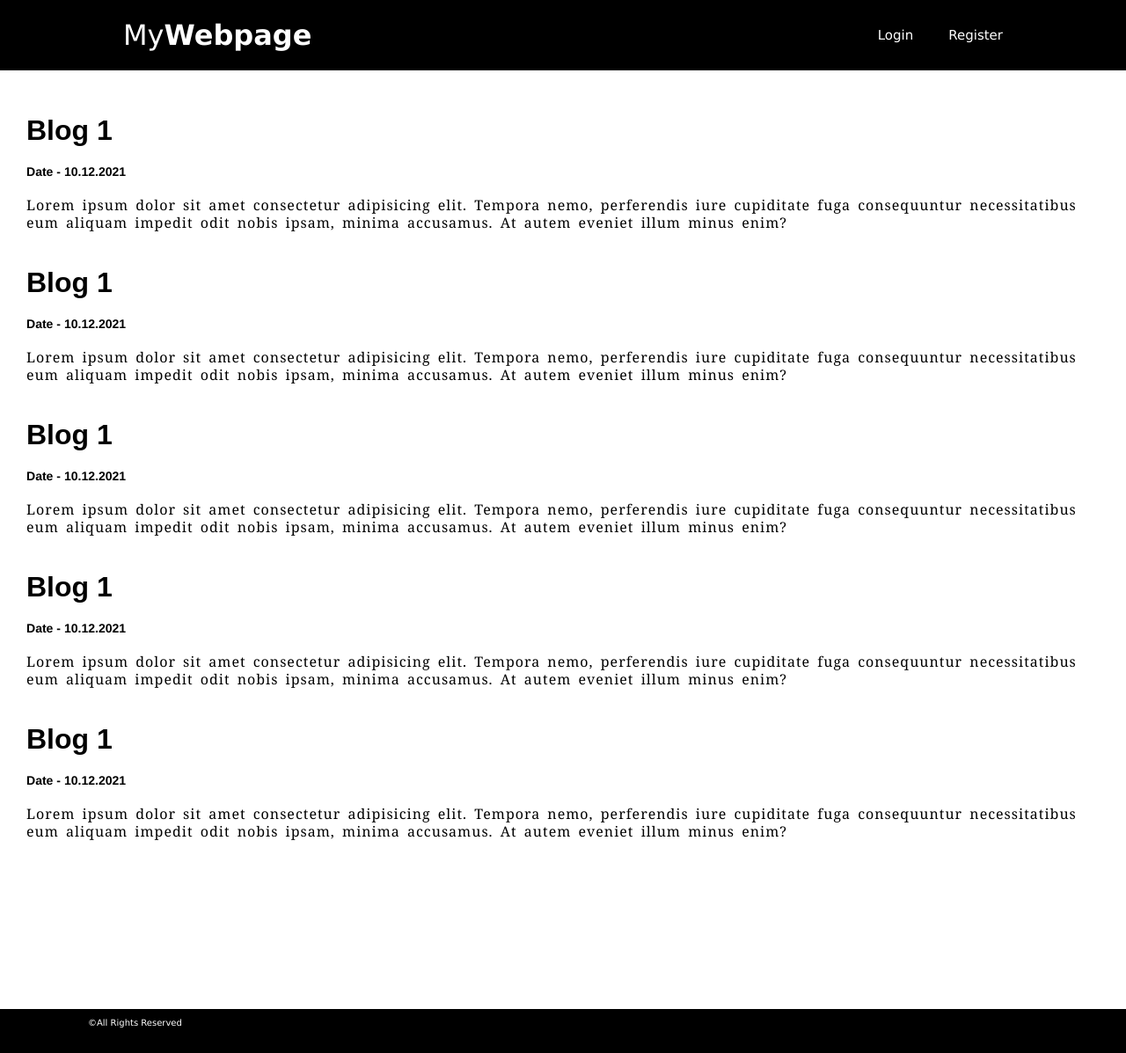
After one commit to Ilyha-deriy/MVC-project, a PHP site: page / in a window 1280 px wide. The commit adds this page. Shown: the whole page at 88% size. Run offline with PHP 8.4, Linux system fonts and the light colour scheme.

Commit message:
added other files, list.php is now layout.php

```diff
--- a/css/style.css
+++ b/css/style.css
@@ -3,6 +3,9 @@
     padding: 0;
     list-style: none;
     text-decoration: none;
+}
+html, body {
+    height: 100%;
 }
 
 a:link, a:visited {
@@ -16,7 +19,13 @@ a:hover {
 
 /* CSS for the list.php */
 .main {
+    min-height: 100%;
+    margin-bottom: -142px;
     margin: 30px 20px 30px 20px;
+}
+.main:after {
+    content: "";
+    display: block;
 }
 
 .article {
@@ -101,3 +110,99 @@ input:focus {
 .image {
     width: 100%;
 }
+
+/* CSS for header.php */
+
+.header{
+    width: 100%;
+    height: 80px;
+    display: block;
+    background-color:black;
+}
+
+.inner_header {
+    width: 1000px;
+    height: 100%;
+    display: block;
+    margin: 0 auto;
+}
+
+.logo_container {
+    height: 100%;
+    display: table;
+    float: left;
+}
+
+.logo_container h1{
+    color: white;
+    height: 100%;
+    display: table-cell;
+    vertical-align: middle;
+    font-family: Verdana, Geneva, Tahoma, sans-serif;
+    font-size: 32px;
+    font-weight: 200;
+}
+
+.logo_container h1 span{
+    font-weight: 800;
+}
+
+.navigation {
+    float: right;
+    height: 100%;
+}
+
+.navigation a{
+    height: 100%;
+    display: table;
+    float: left;
+    padding: 0px 20px;
+}
+
+.navigation a:last-child{
+    padding-right: 0;
+}
+.navigation a li{
+    display: table-cell;
+    vertical-align: middle;
+    height: 100%;
+    color: white;
+    font-family: Verdana, Geneva, Tahoma, sans-serif;
+    font-size: 15px;
+}
+
+a:hover li {
+    transition: all .3s;
+    color: rgb(216, 214, 214);
+}
+
+/* CSS for footer.php */
+
+
+.footer, .main:after {
+    height: 142px;
+}
+
+.footer {
+    background: black;
+    padding: 10px 10px 0px 10px;
+    bottom: 0;
+    width: 100%;
+    height: 40px;
+}
+.inner_footer {
+    display: black;
+    margin: 0 auto;
+    width: 1100px;
+    height: 100%;
+}
+
+.logo_container_footer h1{
+    color: white;
+    height: 100%;
+    display: table-cell;
+    vertical-align: middle;
+    font-family: Verdana, Geneva, Tahoma, sans-serif;
+    font-size: 10px;
+    font-weight: 200;
+}
--- /dev/null
+++ b/footer.php
@@ -0,0 +1,7 @@
+<div class="footer">
+        <div class="inner_footer">
+            <div class="logo_container_footer">
+                <h1>©All Rights Reserved</h1>
+            </div>
+        </div>
+    </div>
--- /dev/null
+++ b/header.php
@@ -0,0 +1,9 @@
+<div class="header">
+        <div class="inner_header">
+            <div class="logo_container">
+                <h1>My<span>Webpage</span></h1>
+            </div>
+
+            <?php require_once "navigation.php" ?>
+        </div>
+    </div>
--- /dev/null
+++ b/index.php
@@ -0,0 +1,16 @@
+<html lang="en">
+<head>
+    <meta charset="UTF-8">
+    <meta http-equiv="X-UA-Compatible" content="IE=edge">
+    <meta name="viewport" content="width=device-width, initial-scale=1.0">
+    <title>Webpage</title>
+    <link rel="stylesheet" type="text/css" href="css/style.css">
+</head>
+<body>
+<?php require_once "header.php" ?>
+
+<?php require_once "layout.php" ?>
+
+<?php require_once "footer.php" ?>
+</body>
+</html>
--- /dev/null
+++ b/layout.php
@@ -0,0 +1,69 @@
+
+<div class="main">
+    <div class="article">
+        <h2>Blog 1</h2>
+    </div>
+        <div class="date">
+            <h3>Date - 10.12.2021</h3>
+        </div>
+            <div class="post">
+                <p>Lorem ipsum dolor sit amet consectetur adipisicing elit.
+                Tempora nemo, perferendis iure cupiditate fuga consequuntur
+                necessitatibus eum aliquam impedit odit nobis ipsam, minima
+                accusamus. At autem eveniet illum minus enim?
+                </p>
+            </div>
+    <div class="article">
+        <h2>Blog 1</h2>
+    </div>
+        <div class="date">
+            <h3>Date - 10.12.2021</h3>
+        </div>
+            <div class="post">
+                <p>Lorem ipsum dolor sit amet consectetur adipisicing elit.
+                Tempora nemo, perferendis iure cupiditate fuga consequuntur
+                necessitatibus eum aliquam impedit odit nobis ipsam, minima
+                accusamus. At autem eveniet illum minus enim?
+                </p>
+            </div>
+            <div class="article">
+        <h2>Blog 1</h2>
+    </div>
+        <div class="date">
+            <h3>Date - 10.12.2021</h3>
+        </div>
+            <div class="post">
+                <p>Lorem ipsum dolor sit amet consectetur adipisicing elit.
+                Tempora nemo, perferendis iure cupiditate fuga consequuntur
+                necessitatibus eum aliquam impedit odit nobis ipsam, minima
+                accusamus. At autem eveniet illum minus enim?
+                </p>
+            </div>
+            <div class="article">
+        <h2>Blog 1</h2>
+    </div>
+        <div class="date">
+            <h3>Date - 10.12.2021</h3>
+        </div>
+            <div class="post">
+                <p>Lorem ipsum dolor sit amet consectetur adipisicing elit.
+                Tempora nemo, perferendis iure cupiditate fuga consequuntur
+                necessitatibus eum aliquam impedit odit nobis ipsam, minima
+                accusamus. At autem eveniet illum minus enim?
+                </p>
+            </div>
+            <div class="article">
+        <h2>Blog 1</h2>
+    </div>
+        <div class="date">
+            <h3>Date - 10.12.2021</h3>
+        </div>
+            <div class="post">
+                <p>Lorem ipsum dolor sit amet consectetur adipisicing elit.
+                Tempora nemo, perferendis iure cupiditate fuga consequuntur
+                necessitatibus eum aliquam impedit odit nobis ipsam, minima
+                accusamus. At autem eveniet illum minus enim?
+                </p>
+            </div>
+
+</div>
--- a/navigation.php
+++ b/navigation.php
@@ -1,15 +1,5 @@
-<html lang="en">
-<head>
-    <meta charset="UTF-8">
-    <meta http-equiv="X-UA-Compatible" content="IE=edge">
-    <meta name="viewport" content="width=device-width, initial-scale=1.0">
-    <title>Document</title>
-</head>
-<body>
+
         <ul class="navigation">
-                <a href=""><li>На Главную</li></a>
-                <a href=""><li>Про Нас</li></a>
-                <a href=""><li>Связь С Нами</li></a>
+                <a href=""><li>Login</li></a>
+                <a href=""><li>Register</li></a>
         </ul>
-</body>
-</html>
```
